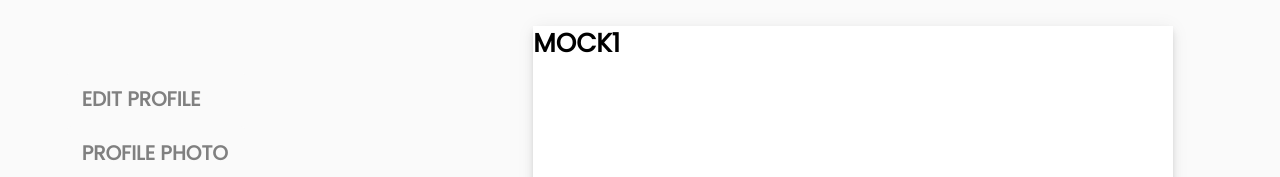
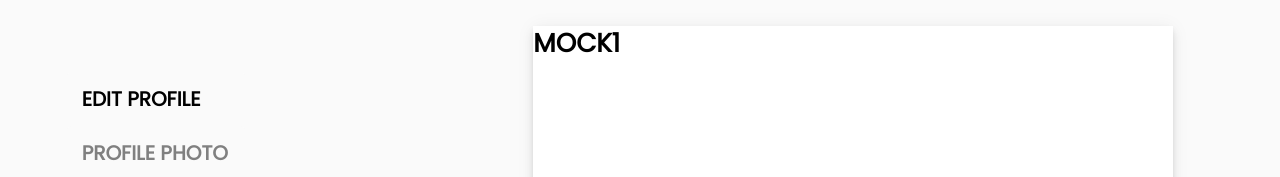
Before and after one commit to hatchways/team-samosa, a React (Create React App) app in the folder client/: page /profileEditionMock in a window 1280 px wide. Shown: the top 177 px of the page. Built offline with nearby package versions, Linux system fonts and the light colour scheme; no server answers.

Commit message:
Fix active ClassName issue and remove unused inputs

```diff
--- a/client/src/App.tsx
+++ b/client/src/App.tsx
@@ -4,7 +4,7 @@ import { BrowserRouter, Route, Redirect, Switch } from 'react-router-dom';
 import Login from './pages/Login/Login';
 import Signup from './pages/SignUp/SignUp';
 import ProfileEditionMock from './pages/ProfileSkeleton/ProfileEditionMock/ProfileEditionMock';
-import ProfilePhotoMock from './pages/ProfileSkeleton/ProfilePhotoMock';
+import ProfilePhotoMock from './pages/ProfileSkeleton/ProfilePhotoMock/ProfilePhotoMock';
 import Dashboard from './pages/Dashboard/Dashboard';
 import MySitters from './pages/MySitters/MySitters';
 import { AuthProvider } from './context/useAuthContext';
--- a/client/src/components/ProfileSelection/ProfileSelection.tsx
+++ b/client/src/components/ProfileSelection/ProfileSelection.tsx
@@ -13,7 +13,7 @@ const SidebarLink = (props: { name: string; link: string }): JSX.Element => {
           to={props.link}
           color="inherit"
           className={classes.accBtn}
-          activeClassName="classes.accBtnselected"
+          activeClassName={classes.accBtnselected}
           variant="contained"
         >
           {props.name}
--- a/client/src/pages/ProfileSkeleton/ProfileEditionMock/ProfileEditionMock.tsx
+++ b/client/src/pages/ProfileSkeleton/ProfileEditionMock/ProfileEditionMock.tsx
@@ -4,9 +4,6 @@ import Grid from '@material-ui/core/Grid';
 import Typography from '@material-ui/core/Typography';
 import useStyles from './useStyles';
 import ProfileSelection from '../../../components/ProfileSelection/ProfileSelection';
-import { Switch, Route } from 'react-router-dom';
-import mockpage1 from './ProfileEditionMock';
-import mockpage2 from './ProfileEditionMock';
 
 export default function ProfileEditionMock(): JSX.Element {
   const classes = useStyles();
```
Also changed, not shown: client/src/pages/ProfileSkeleton/ProfileEditionMock/mockpage1.tsx (deleted, +0 -17 lines), client/src/pages/ProfileSkeleton/ProfileEditionMock/mockpage2.tsx (deleted, +0 -17 lines), client/src/pages/ProfileSkeleton/ProfilePhotoMock/ProfilePhotoMock.tsx (renamed from client/src/pages/ProfileSkeleton/ProfilePhotoMock.tsx, +2 -5 lines).
